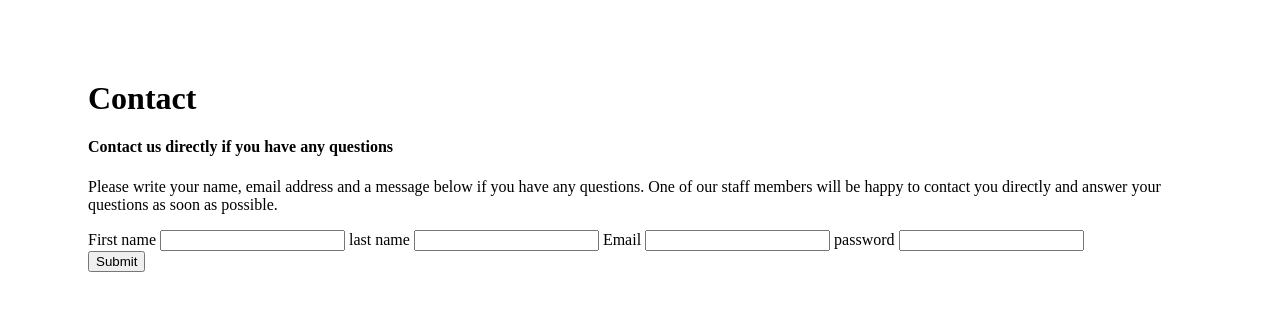
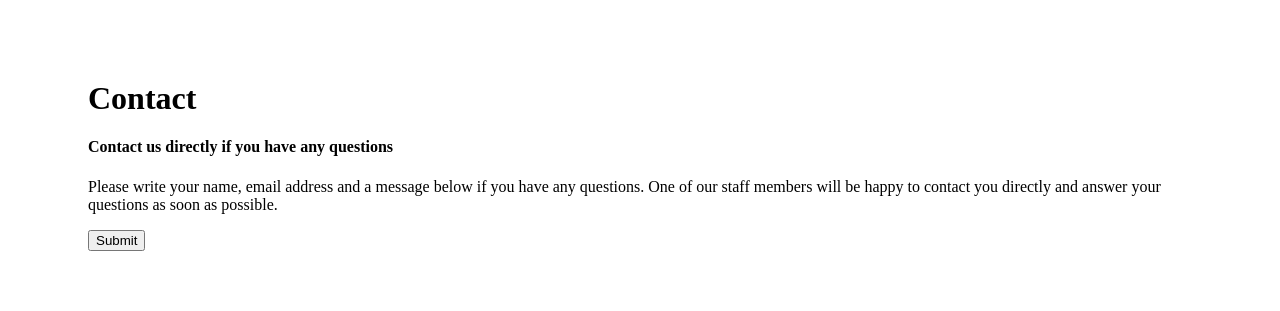
Before and after one commit to stevethebeast/debatify, a Django app: page /contact/ in a window 1280 px wide. Shown: the top 311 px of the page. Run offline with Django 3.2, Linux system fonts and the light colour scheme; some libraries are stand-ins or nearby versions.

Commit message:
Revert "Bug recaptcha"
This reverts commit 77f7137e3fc9e6d10bd0c92b460b0bd49fb71159.

```diff
--- a/api/templates/contact.html
+++ b/api/templates/contact.html
@@ -12,18 +12,10 @@
         Please write your name, email address and a message below if you have any questions.
         One of our staff members will be happy to contact you directly and answer your questions as soon as possible.
     </p>
-    <form method="post" action="/createusercpt/">
+    <form method="post" action="/testRECAPTCHA/">
     {% csrf_token %}
         {{form.as_p}}
         <!--add the reCAPTCHA Privacy and Terms of Service disclosure-->
-        <label for="recipient-email" class="col-form-label">First name</label>
-        <input name="first_name" type="text" class="form-control" id="create-account-name" required>
-        <label for="recipient-email" class="col-form-label">last name</label>
-        <input name="last_name" type="text" class="form-control" id="create-account-name" required>
-        <label for="recipient-email" class="col-form-label">Email</label>
-        <input name="email" type="email" class="form-control" id="create-account-email" required>
-        <label for="recipient-password" class="col-form-label">password</label>
-        <input name="password" type="password" class="form-control" id="create-account-password" minlength="8" required>
         <div class="g-recaptcha" data-sitekey="6LfGCBcaAAAAAC8RJFr4a6SVLi_qZlethwws4PJi"></div>
         <button type="submit">Submit</button>
     </form>
--- a/api/views.py
+++ b/api/views.py
@@ -341,8 +341,8 @@ def DebateVotesbyDebateId(request):
 @api_view(['POST'])
 #@permission_classes([AllowAny])
 def CreateUserWithConfirmation(request):
-    #data = JSONParser().parse(request.data)
-    response = requests.post(settings.DOMAIN + "/api/auth/users/", data=request.data)
+    data = JSONParser().parse(request)
+    response = requests.post(settings.DOMAIN + "/api/auth/users/", data=data)
     #sys.stderr.write("yolo " +str(data))
     #serializer = UserSerializer(data=data)
     if response.raise_for_status() is None:
@@ -393,15 +393,11 @@ def contact(request):
 
 @api_view(('POST',))
 def recaptcha_valid(request):
-    email = request.POST.get("email")
-    first_name = request.POST.get("first_name")
-    last_name = request.POST.get("last_name")
-    grecaptcharesponse = request.POST.get("g-recaptcha-response")
-    password = request.POST.get("password")
-    data = {"email": email, "first_name": first_name, "last_name": last_name, "g-recaptcha-response": grecaptcharesponse, "password": password}
+    data = JSONParser().parse(request)
+    recaptcha_response = data['g-recaptcha-response']
     payload = {
         'secret': settings.GOOGLE_RECAPTCHA_SECRET_KEY,
-        'response': request.POST.get("g-recaptcha-response")
+        'response': recaptcha_response
     }
     r = requests.post('https://www.google.com/recaptcha/api/siteverify', data=payload)
     result = r.json()
@@ -428,7 +424,3 @@ def UserHistory(request):
     cargs = Counter_argument.objects.filter(CONTACT_ID=user).values("ID", "TITLE", "TEXT", "SCORE", "CREATED_AT", "ARGUMENT_ID").order_by('-CREATED_AT')
     res = {"Argument_votes": argvotes, "Counter_Argument_Votes": cargvotes, "Debate_votes": debvotes, "Debates": debs, "Arguments": args, "Counter_arguments": cargs}
     return Response(res)
-
-@api_view(('GET',))
-def ListMostDebatedWithUserChoices(request):
-    permission_classes = [IsAuthenticated]
```
